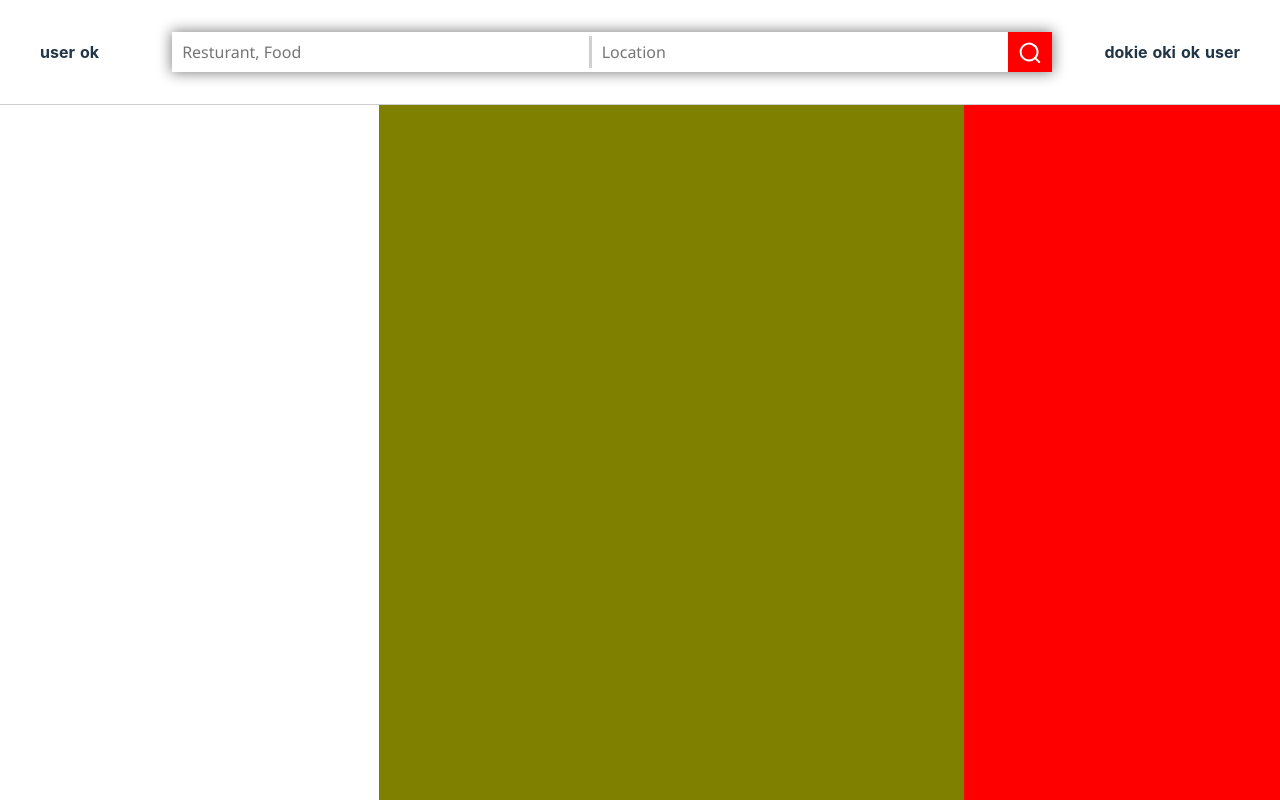
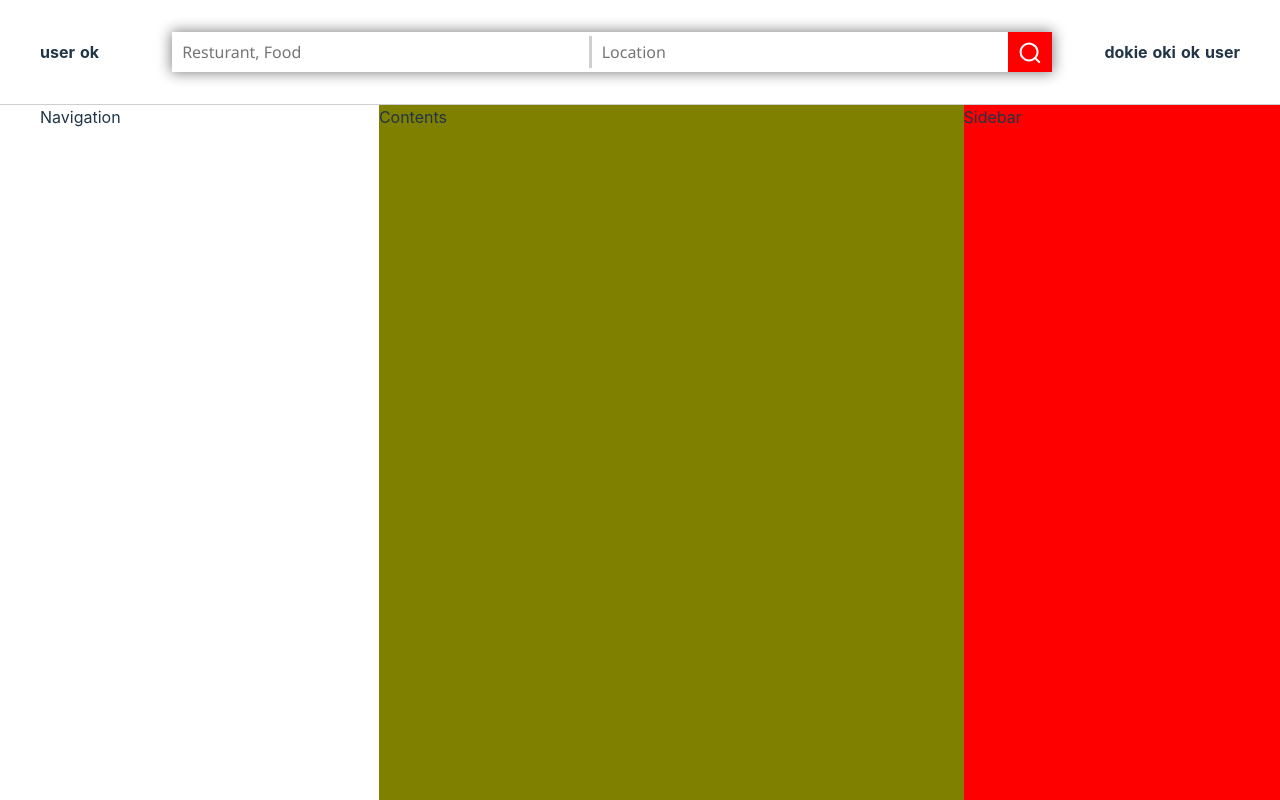
Before and after one commit to KaziMuktadirAhmed/Rate-My-Food, a React (Vite) app in the folder react-app/: page /search in a window 1280 px wide. Shown: the top 800 px of the page. Built offline with nearby package versions, Linux system fonts and the light colour scheme.

Commit message:
fixed sticky topbar

```diff
--- a/react-app/src/components/Topbar/Topbar.module.css
+++ b/react-app/src/components/Topbar/Topbar.module.css
@@ -2,7 +2,6 @@
   height: 13vh;
   width: 100%;
   margin: 0;
-  position: fixed;
   border-bottom: 1px solid rgb(208, 207, 207);
   background-color: white;
   align-items: center;
--- a/react-app/src/pages/Search/Search.module.css
+++ b/react-app/src/pages/Search/Search.module.css
@@ -16,6 +16,8 @@
 
 .page_header {
   grid-area: header;
+  position: sticky;
+  top: 0px;
 }
 
 .page_content {
```
